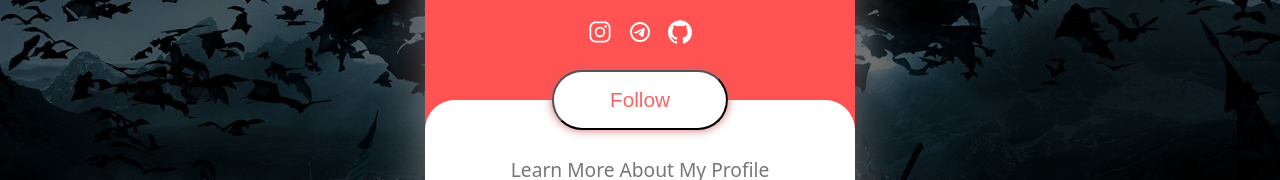
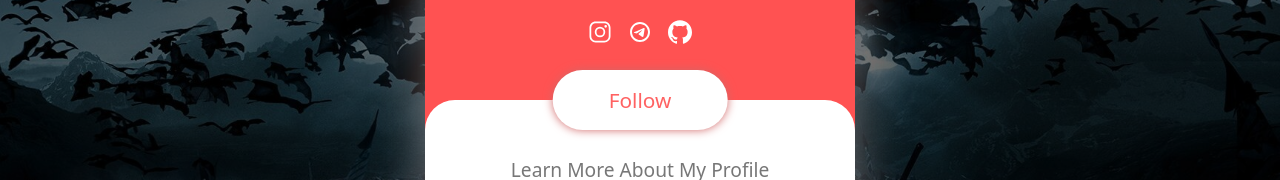
Before and after one commit to prabalbhandary/Movie, a Next.js app in the folder frontend/: page /contact in a window 1280 px wide. Shown: the part 474-654 px from the top of the page. Built offline with nearby package versions, Linux system fonts and the light colour scheme; no server answers.

Commit message:
button to Link

```diff
--- a/frontend/pages/contact.js
+++ b/frontend/pages/contact.js
@@ -48,9 +48,9 @@ export default function contact() {
               </div>
             </div>
             <div className="bottomcard">
-              <button className="followbtn" onClick={handleFollowed}>
+              <Link className="followbtn" onClick={handleFollowed}>
                 {followed ? "Unfollow" : "Follow"}
-              </button>
+              </Link>
               <div className="bcardtext">
                 <p>Learn More About My Profile</p>
                 <FaArrowDown />
```
